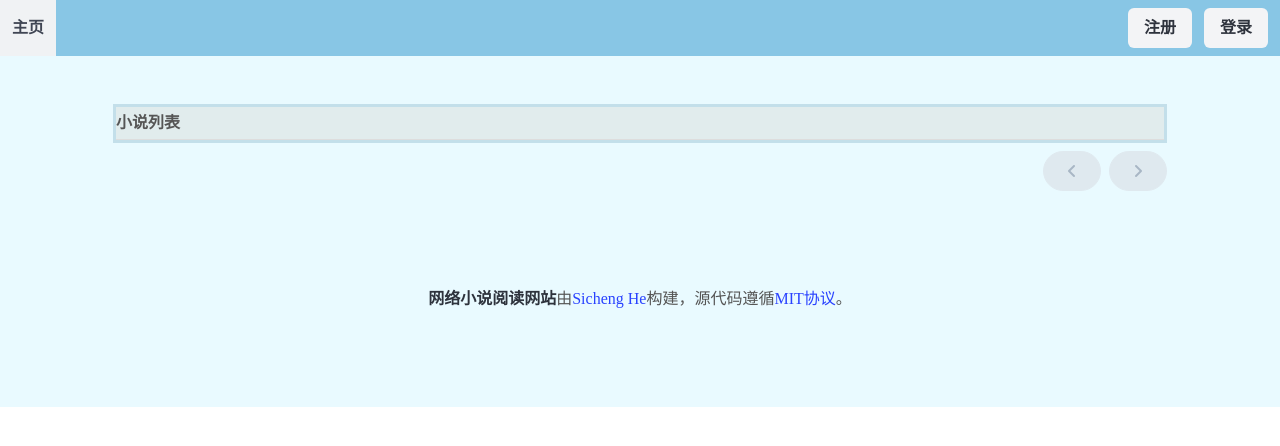
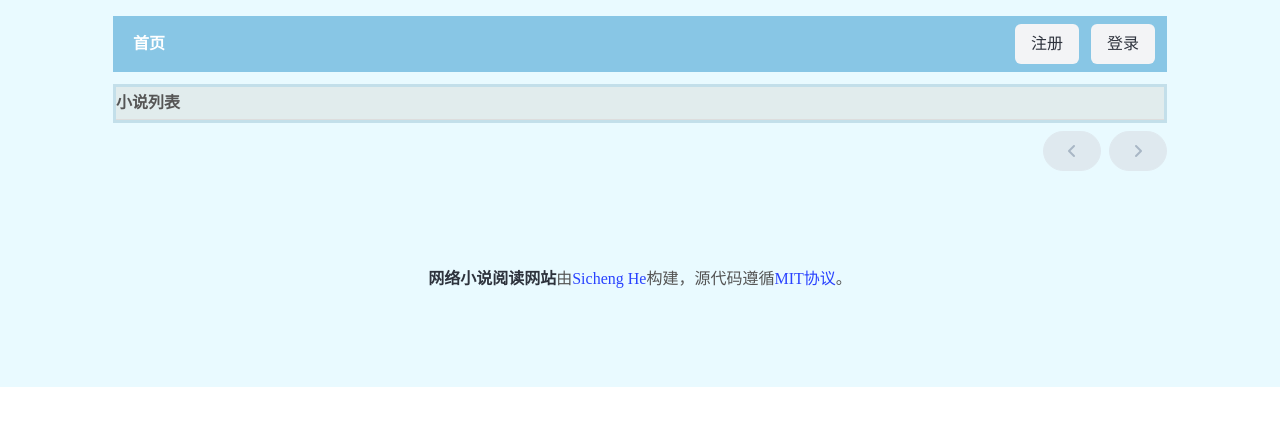
Before and after one commit to hesic73/webnovel, a FastAPI app: page /novels/ in a window 1280 px wide. Shown: the top 446 px of the page. Run offline with FastAPI, Linux system fonts and the light colour scheme; data that the repository does not hold is empty; parts of the project's set-up code (start-up, migrations or seed data) failed here and were passed over.

Commit message:
minor change before updating header and nav

```diff
--- a/static/css/common.css
+++ b/static/css/common.css
@@ -80,8 +80,14 @@ table td {
 
 }
 
-.custom-header {
+.custom-nav {
     background-color: #88c6e5;
+}
+
+
+.custom-nav-item{
+    color: #fff;
+    font-weight: 700;
 }
 
 /* 上一章/下一章/加入书架 */
@@ -213,3 +219,12 @@ table td {
 #novel_list li span.s3 {
     flex-basis: 30%;
 }
+
+.user-panel {
+    color: #9e9e9e;
+    padding: 3px 3px;
+    margin-top: 3px;
+    border: 1px dotted #88c6e5;
+    text-align: center;
+    float: right;
+}
--- a/templates/base.html.jinja
+++ b/templates/base.html.jinja
@@ -14,11 +14,16 @@
 </head>
 
 <body>
-    <!-- Navigation bar -->
-    <nav class="navbar custom-header" role="navigation" aria-label="main navigation">
-        <div class="navbar-brand">
-            <a class="navbar-item" href="/">
-                <strong>主页</strong>
+
+    <section class="section pb-0 pt-4">
+        <div class="container">
+            <div class="columns is-mobile is-centered">
+                <div class="column is-10-fullhd is-11-widescreen">
+
+                    <nav class="navbar custom-nav" role="navigation" aria-label="main navigation">
+                        <div class="navbar-start">
+                            <a class="navbar-item custom-nav-item ml-2" href="/">
+                                首页
                             </a>
                         </div>
 
@@ -26,17 +31,22 @@
                             <div class="navbar-item">
                                 <div class="buttons" id="navbar-buttons">
                                     <a class="button is-light" href="/register_form.html">
-                        <strong>注册</strong>
+                                        注册
                                     </a>
                                     <a class="button is-light" href="/login_form.html">
-                        <strong>登录</strong>
+                                        登录
                                     </a>
                                 </div>
                             </div>
                         </div>
                     </nav>
 
-    <section class="section">
+                </div>
+            </div>
+        </div>
+    </section>
+
+    <section class="section pt-3">
         <div class="container">
             <div class="columns is-mobile is-centered">
                 <div class="column is-10-fullhd is-11-widescreen">
--- a/templates/chapter.html.jinja
+++ b/templates/chapter.html.jinja
@@ -6,7 +6,7 @@
 
     <div class="breadcrumb has-succeeds-separator mb-2" aria-label="breadcrumbs">
         <ul>
-            <li><a class="custom-link-normal px-0" href="/">主页</a></li>
+            <li><a class="custom-link-normal px-0" href="/">首页</a></li>
             <li><a class="custom-link-normal px-0" href="/novel/{{ novel.id }}/">{{novel.title}}</a>
             </li>
             <li class="is-active"><span>{{chapter.title}}</span></li>
--- a/templates/novel.html.jinja
+++ b/templates/novel.html.jinja
@@ -5,7 +5,7 @@
 
     <div class="breadcrumb has-succeeds-separator mb-2" aria-label="breadcrumbs">
         <ul>
-            <li><a class="custom-link-normal px-0" href="/">主页</a></li>
+            <li><a class="custom-link-normal px-0" href="/">首页</a></li>
             <li class="is-active"><span>{{novel.title}}</span></li>
         </ul>
     </div>
```
Lines whose indentation alone changed are shown as unchanged.
